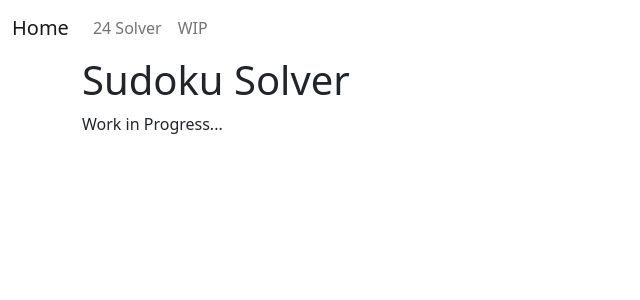
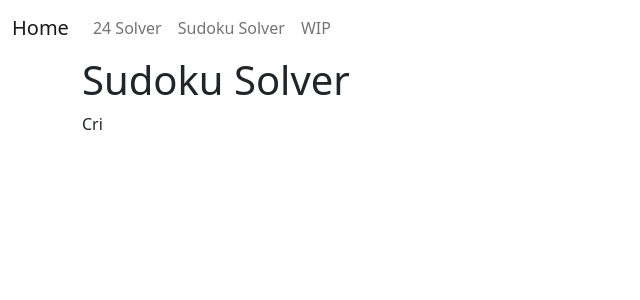
Before and after one commit to StevenAHan/Stevens-Minigames, a Flask app: page /sudoku-solver in a window 1280 px wide. Shown: the top 300 px of the page, without its empty margins (0-640 px from the left). Run offline with Flask 2, Linux system fonts and the light colour scheme.

Commit message:
Put sudoku solver into the website

```diff
--- a/templates/base.html
+++ b/templates/base.html
@@ -23,6 +23,8 @@
             <li class="nav-item">
               <a class="nav-link" href="/24solver">24 Solver</a>
             <li class="nav-item">
+                <a class="nav-link" href="/sudoku_solver">Sudoku Solver</a>
+            <li class="nav-item">
                 <a class="nav-link" href="/wip">WIP</a>
             </ul>
           </div>
--- a/templates/sudoku_solver.html
+++ b/templates/sudoku_solver.html
@@ -2,5 +2,5 @@
 
 {% block content %}
     <h1>Sudoku Solver</h1>
-    <p>Work in Progress...</p>
+    <p>Cri</p>
 {% endblock %}
```
